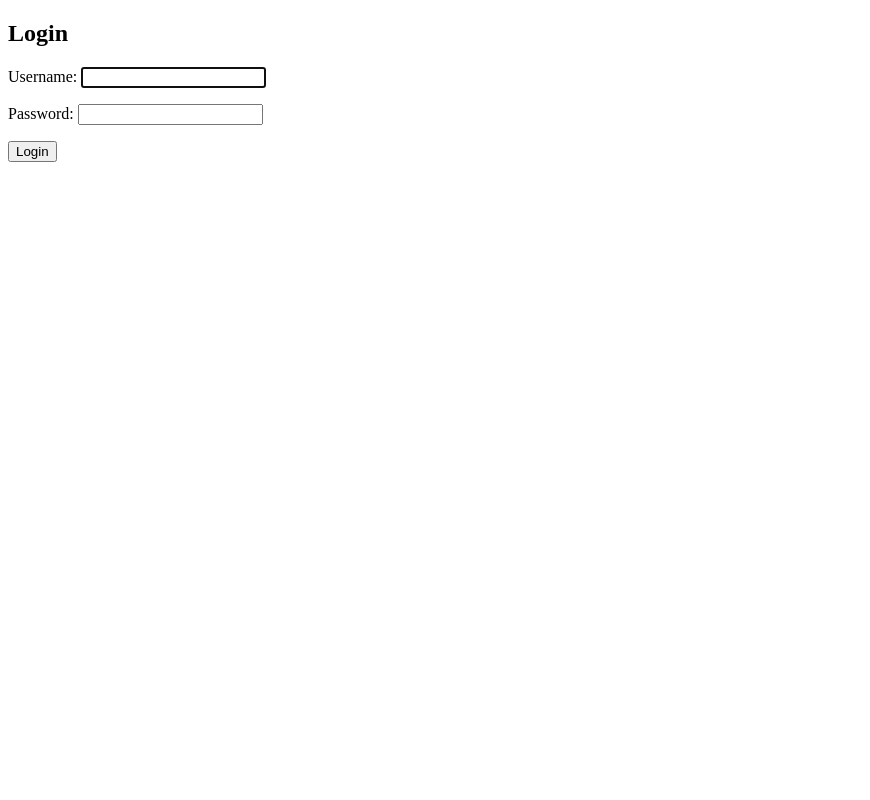
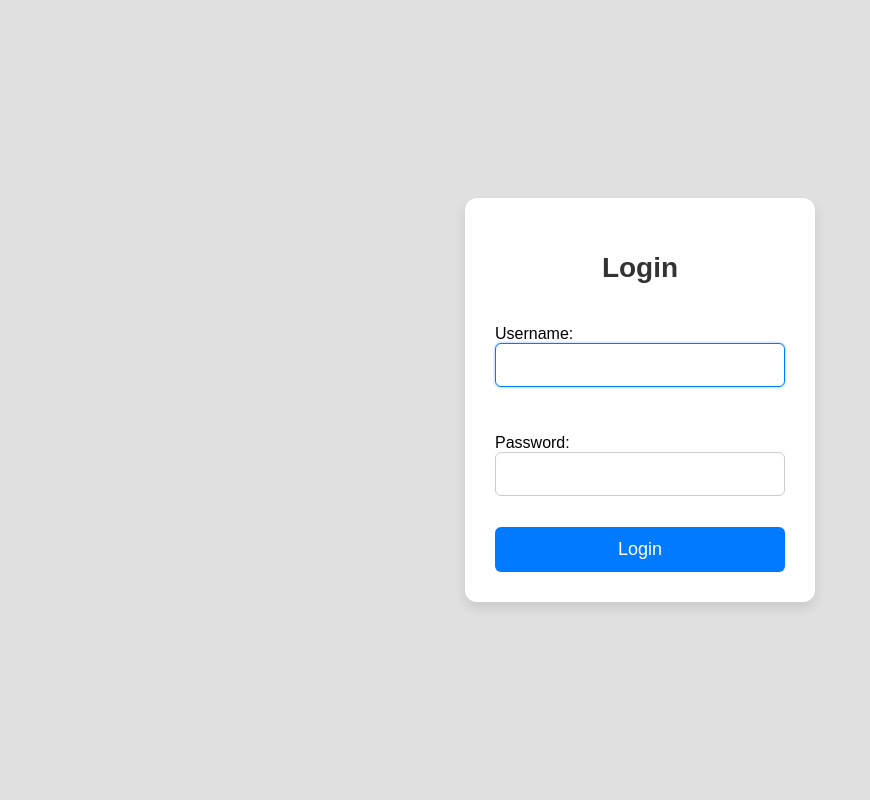
Before and after one commit to Visthebeast/Django-Aptitude-app, a Django app: page /login/ in a window 1280 px wide. Shown: the whole page, without its empty margins (0-870 px from the left). Run offline with Django 4.2, Linux system fonts and the light colour scheme.

Commit message:
styled login page

```diff
--- a/playground/templates/dashboard.html
+++ b/playground/templates/dashboard.html
@@ -69,7 +69,6 @@
         <p>Select a user to view their details.</p>
         {% endif %}
 
-        <!-- Logout Button -->
         <div class="logout-button">
             <form method="POST" action="{% url 'logout' %}">
                 {% csrf_token %}
--- a/playground/templates/registration/login.html
+++ b/playground/templates/registration/login.html
@@ -4,13 +4,17 @@
     <meta charset="UTF-8">
     <meta name="viewport" content="width=device-width, initial-scale=1.0">
     <title>Login</title>
+    {% load static %}
+    <link rel="stylesheet" href="{% static 'css/styles.css' %}">
 </head>
-<body>
-    <h2>Login</h2>
-    <form method="post">
-        {% csrf_token %}
-        {{ form.as_p }}
-        <button type="submit">Login</button>
-    </form>
+<body class="login-body">
+    <div class="login-container">
+        <h2 class="login-title">Login</h2>
+        <form method="post" class="login-form">
+            {% csrf_token %}
+            {{ form.as_p }}
+            <button type="submit" class="login-btn">Login</button>
+        </form>
+    </div>
 </body>
 </html>
--- a/static/css/styles.css
+++ b/static/css/styles.css
@@ -53,7 +53,6 @@
     color: #ff0000;
 }
 
-/* static/css/styles.css */
 body {
     font-family: Arial, sans-serif;
     margin: 0;
@@ -116,21 +115,79 @@
     border-bottom: none;
 }
 
-.logout-btn {
-    background-color: #007bff;
-    color: white;
-    border: none;
-    border-radius: 5px;
-    padding: 10px 20px;
-    font-size: 16px;
-    cursor: pointer;
-    transition: background-color 0.3s ease;
+/* styles.css */
+
+.login-body {
+    font-family: Arial, sans-serif;
+    background-color: #e0e0e0;
+    display: flex;
+    justify-content: center;
+    align-items: center;
+    height: 100vh;
+    margin: 0;
 }
 
-.logout-btn:hover {
+.login-container {
+    background-color: #ffffff;
+    padding: 30px;
+    border-radius: 12px;
+    box-shadow: 0 6px 12px rgba(0, 0, 0, 0.1);
+    width: 100%;
+    max-width: 350px;
+    text-align: left;
+    box-sizing: border-box;
+}
+
+.login-title {
+    margin-bottom: 25px;
+    font-size: 28px;
+    color: #333;
+    font-weight: 600;
+    text-align: center;
+
+}
+
+.login-form {
+    display: flex;
+    flex-direction: column;
+    gap: 15px;
+}
+
+.login-form input {
+    width: 100%;
+    padding: 12px;
+    border: 1px solid #ccc;
+    border-radius: 6px;
+    box-sizing: border-box;
+    font-size: 16px;
+}
+
+.login-form input:focus {
+    border-color: #007bff;
+    outline: none;
+    box-shadow: 0 0 3px rgba(0, 123, 255, 0.5);
+}
+
+.login-btn {
+    background-color: #007bff;
+    color: #ffffff;
+    border: none;
+    border-radius: 6px;
+    padding: 12px;
+    font-size: 18px;
+    cursor: pointer;
+    transition: background-color 0.3s ease, transform 0.2s ease;
+    width: 100%;
+}
+
+.login-btn:hover {
     background-color: #0056b3;
 }
 
-.logout-btn:focus {
+.login-btn:active {
+    transform: scale(0.98);
+}
+
+.login-btn:focus {
     outline: none;
 }
```
Also changed, not shown: db.sqlite3.
